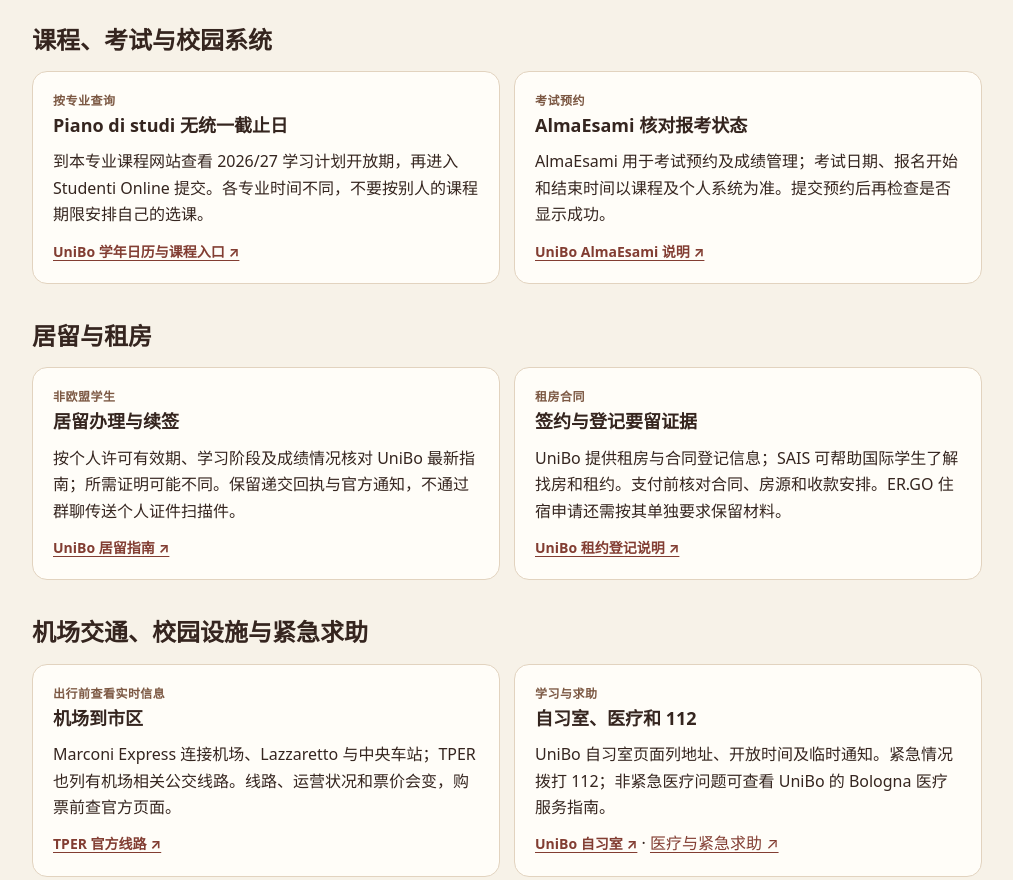
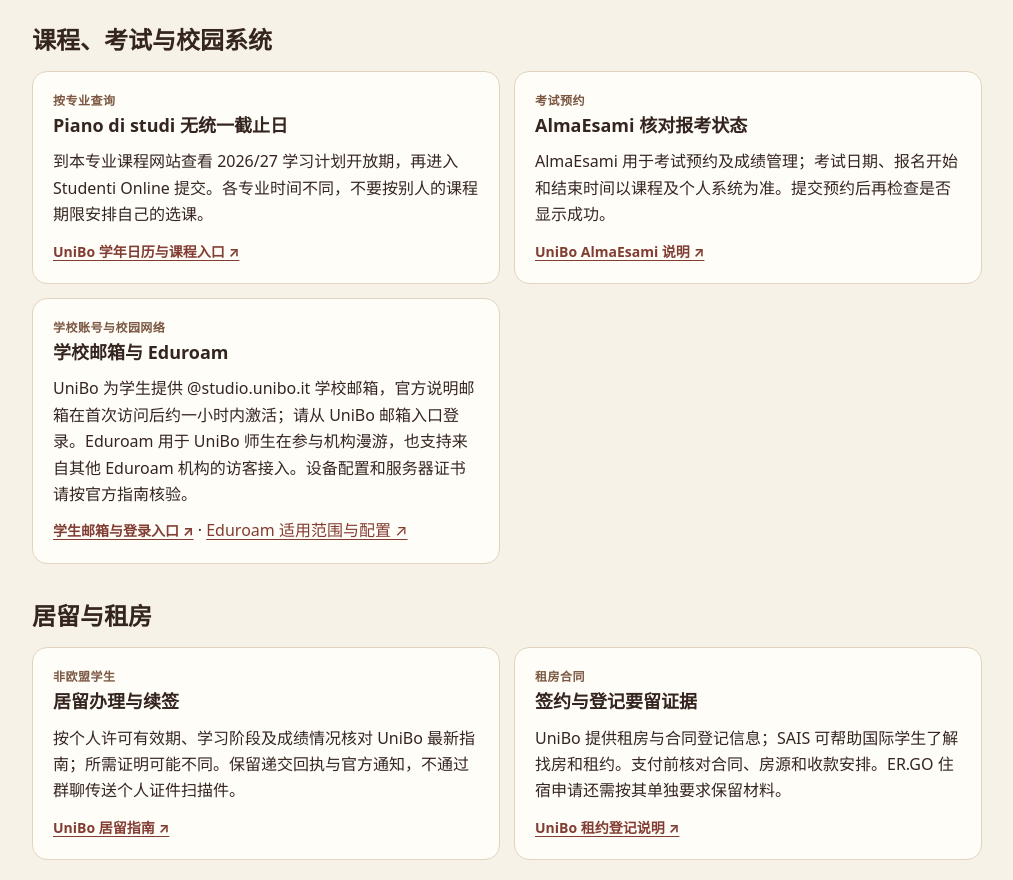
Before and after one commit to bologna-students/bologna-students.github.io, a plain HTML site: page student-services.html in a window 1280 px wide. Shown: the part 2356-3236 px from the top of the page, without its empty margins (133-1146 px from the left). Drawn offline with Linux system fonts and the light colour scheme.

Commit message:
docs: add official UniBo email and eduroam links

```diff
--- a/student-services.html
+++ b/student-services.html
@@ -31,7 +31,7 @@
     <h2 id="identity">税号与 IWD</h2><div class="grid"><article class="card"><div class="label">官方办理路径</div><h3>先确认你需要的是正式税号</h3><p>Studenti Online 注册时自动生成的代码不是正式 codice fiscale。符合条件的非欧盟学生可通过 IWD 应用申请：按护照填写信息、上传所需身份及学校关系文件，等待账户验证，再提交税号申请。</p><a class="official" href="https://www.unibo.it/en/study/enrolment-fees-and-other-procedures/the-italian-tax-code" target="_blank" rel="noopener noreferrer">UniBo 税号 / IWD 指南 ↗</a></article><article class="card"><div class="label">核对事项</div><h3>材料与身份不能照搬他人流程</h3><p>入学、交换、签证豁免等情况所需文件不同。开始前在 UniBo 页面选择自己的类别；IWD 验证与正式税号签发也不是同一个步骤。</p><a class="official" href="https://www.unibo.it/en/study/enrolment-fees-and-other-procedures/the-italian-tax-code" target="_blank" rel="noopener noreferrer">查看适用类别 ↗</a></article></div>
     <h2 id="fees">ER.GO、ISEE 与学费减免</h2><div class="grid"><article class="card"><div class="label">2026/27 官方截止</div><h3>奖学金与住宿各有独立步骤</h3><p>申请、排名、住宿声明、上传证明材料是不同环节。检查 ER.GO Dossier 中的个人申请状态；10 月 20 日临时排名不等于确定获奖，预最终排名计划公布日为 11 月 17 日；日期已过，请在 ER.GO Dossier 查看个人结果及后续通知。</p><a class="official" href="https://www.er-go.it/cosa-fare-per/bandi-di-concorso/graduatorie" target="_blank" rel="noopener noreferrer">ER.GO 排名日程 ↗</a></article><article class="card"><div class="label">境外经济材料</div><h3>填报与上传证明分开核对</h3><p>学费减免的 ISEE 或境外收入资产资料须按 UniBo 指示通过 ER.GO 服务提交。境外材料涉及翻译和认证；查看个人类别、期限及迟交费用后办理。</p><a class="official" href="https://www.unibo.it/en/study/enrolment-fees-and-other-procedures/degree-programmes/tuition-fees-and-exemptions/submitting-the-isee-or-documents-for-foreign-income-for-university-fee-exemptions" target="_blank" rel="noopener noreferrer">UniBo 材料与期限 ↗</a></article></div>
     <h2 id="bank">银行开户</h2><div class="grid"><article class="card"><div class="label">意大利央行信息</div><h3>比较普通账户与 conto di base</h3><p>先问银行是否有适合自己身份的账户、月费、转账费用和所需文件。意大利央行说明，合法居留的消费者符合条件时可以申请基础账户；具体开户核验由服务机构执行。</p><a class="official" href="https://economiapertutti.bancaditalia.it/aree-tematiche/conto-corrente/il-conto-di-base/index.html" target="_blank" rel="noopener noreferrer">意大利央行基础账户说明 ↗</a></article><article class="card"><div class="label">准备清单</div><h3>预约前向目标银行确认</h3><p>通常先备好有效身份证件与正式税号，再询问银行是否需要居留文件、地址证明或其他材料。不同银行、身份及账户产品要求可能不同；不要把群友某一次开户经历当成所有网点的规定。</p><a class="official" href="https://economiapertutti.bancaditalia.it/aree-tematiche/conto-corrente/il-conto-di-base/index.html" target="_blank" rel="noopener noreferrer">阅读官方消费者说明 ↗</a></article></div>
-    <h2 id="study">课程、考试与校园系统</h2><div class="grid"><article class="card"><div class="label">按专业查询</div><h3>Piano di studi 无统一截止日</h3><p>到本专业课程网站查看 2026/27 学习计划开放期，再进入 Studenti Online 提交。各专业时间不同，不要按别人的课程期限安排自己的选课。</p><a class="official" href="https://www.unibo.it/it/studiare/guida-alla-scelta-del-corso/calendario-accademico" target="_blank" rel="noopener noreferrer">UniBo 学年日历与课程入口 ↗</a></article><article class="card"><div class="label">考试预约</div><h3>AlmaEsami 核对报考状态</h3><p>AlmaEsami 用于考试预约及成绩管理；考试日期、报名开始和结束时间以课程及个人系统为准。提交预约后再检查是否显示成功。</p><a class="official" href="https://www.unibo.it/it/ateneo/organizzazione-e-sedi/servizi-di-ateneo/servizi-online/servizi-online-per-studenti/guida-servizi-online-studenti/almaesami-2013-per-la-prenotazione-degli-appelli-desame" target="_blank" rel="noopener noreferrer">UniBo AlmaEsami 说明 ↗</a></article></div>
+    <h2 id="study">课程、考试与校园系统</h2><div class="grid"><article class="card"><div class="label">按专业查询</div><h3>Piano di studi 无统一截止日</h3><p>到本专业课程网站查看 2026/27 学习计划开放期，再进入 Studenti Online 提交。各专业时间不同，不要按别人的课程期限安排自己的选课。</p><a class="official" href="https://www.unibo.it/it/studiare/guida-alla-scelta-del-corso/calendario-accademico" target="_blank" rel="noopener noreferrer">UniBo 学年日历与课程入口 ↗</a></article><article class="card"><div class="label">考试预约</div><h3>AlmaEsami 核对报考状态</h3><p>AlmaEsami 用于考试预约及成绩管理；考试日期、报名开始和结束时间以课程及个人系统为准。提交预约后再检查是否显示成功。</p><a class="official" href="https://www.unibo.it/it/ateneo/organizzazione-e-sedi/servizi-di-ateneo/servizi-online/servizi-online-per-studenti/guida-servizi-online-studenti/almaesami-2013-per-la-prenotazione-degli-appelli-desame" target="_blank" rel="noopener noreferrer">UniBo AlmaEsami 说明 ↗</a></article><article class="card"><div class="label">学校账号与校园网络</div><h3>学校邮箱与 Eduroam</h3><p>UniBo 为学生提供 @studio.unibo.it 学校邮箱，官方说明邮箱在首次访问后约一小时内激活；请从 UniBo 邮箱入口登录。Eduroam 用于 UniBo 师生在参与机构漫游，也支持来自其他 Eduroam 机构的访客接入。设备配置和服务器证书请按官方指南核验。</p><a class="official" href="https://www.unibo.it/it/ateneo/organizzazione-e-sedi/servizi-di-ateneo/servizi-online/la-mia-e-mail/la-mia-e-mail-per-gli-studenti" target="_blank" rel="noopener noreferrer">学生邮箱与登录入口 ↗</a> · <a href="https://www.unibo.it/it/studiare/vivere-luniversita-e-la-citta/wi-fi/eduroam-education-roaming" target="_blank" rel="noopener noreferrer">Eduroam 适用范围与配置 ↗</a></article></div>
     <h2 id="housing">居留与租房</h2><div class="grid"><article class="card"><div class="label">非欧盟学生</div><h3>居留办理与续签</h3><p>按个人许可有效期、学习阶段及成绩情况核对 UniBo 最新指南；所需证明可能不同。保留递交回执与官方通知，不通过群聊传送个人证件扫描件。</p><a class="official" href="https://www.unibo.it/en/study/enrolment-fees-and-other-procedures/residence-permit/residence-permit" target="_blank" rel="noopener noreferrer">UniBo 居留指南 ↗</a></article><article class="card"><div class="label">租房合同</div><h3>签约与登记要留证据</h3><p>UniBo 提供租房与合同登记信息；SAIS 可帮助国际学生了解找房和租约。支付前核对合同、房源和收款安排。ER.GO 住宿申请还需按其单独要求保留材料。</p><a class="official" href="https://www.unibo.it/it/studiare/vivere-luniversita-e-la-citta/alloggi-e-sportello-registrazione-affitti/registrare-il-contratto-di-affitto-conviene" target="_blank" rel="noopener noreferrer">UniBo 租约登记说明 ↗</a></article></div>
     <h2 id="getting-around">机场交通、校园设施与紧急求助</h2><div class="grid"><article class="card"><div class="label">出行前查看实时信息</div><h3>机场到市区</h3><p>Marconi Express 连接机场、Lazzaretto 与中央车站；TPER 也列有机场相关公交线路。线路、运营状况和票价会变，购票前查官方页面。</p><a class="official" href="https://www.tper.it/node/1085" target="_blank" rel="noopener noreferrer">TPER 官方线路 ↗</a></article><article class="card"><div class="label">学习与求助</div><h3>自习室、医疗和 112</h3><p>UniBo 自习室页面列地址、开放时间及临时通知。紧急情况拨打 112；非紧急医疗问题可查看 UniBo 的 Bologna 医疗服务指南。</p><a class="official" href="https://www.unibo.it/en/study/life-at-university-and-in-the-city/libraries-digital-resources-and-study-rooms/study-rooms-in-bologna" target="_blank" rel="noopener noreferrer">UniBo 自习室 ↗</a> · <a href="https://www.unibo.it/en/study/life-at-university-and-in-the-city/health-and-assistance/health-and-medical-assistance-in-bologna-cesena-forli-ravenna-e-rimini/healthcare-and-medical-treatment-in-bologna" target="_blank" rel="noopener noreferrer">医疗与紧急求助 ↗</a></article></div>
     <aside class="advice"><h2>编辑整理说明</h2><p>本页由 Bologna Students 编辑整理，不代表 UniBo、ER.GO、TPER 或其他机构。国籍、非 OECD 身份或有效居留都不能单独概括所有 ISEE、学费减免或学籍激活规则；请按入学类别和系统通知核对。</p></aside>
```
